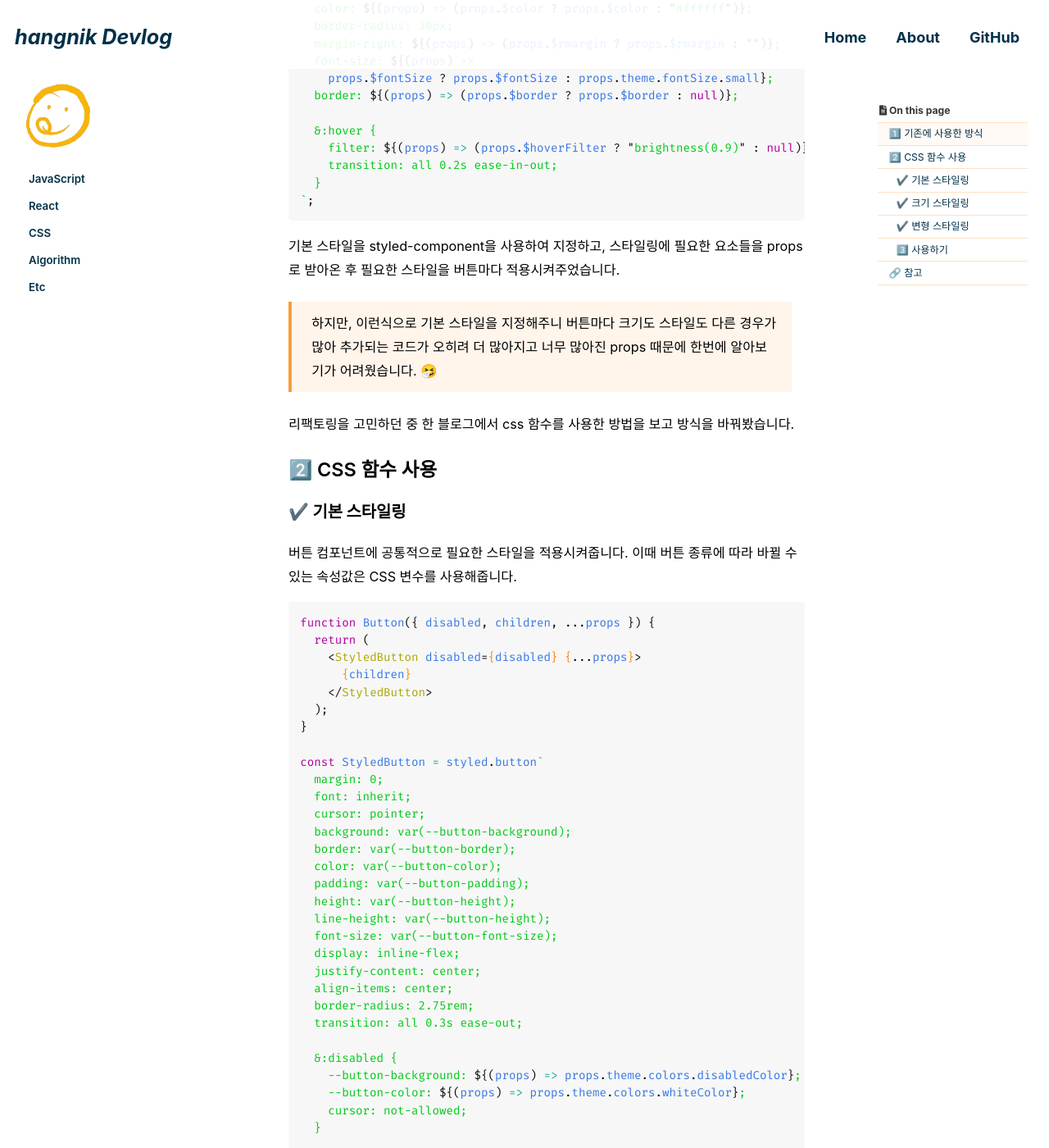
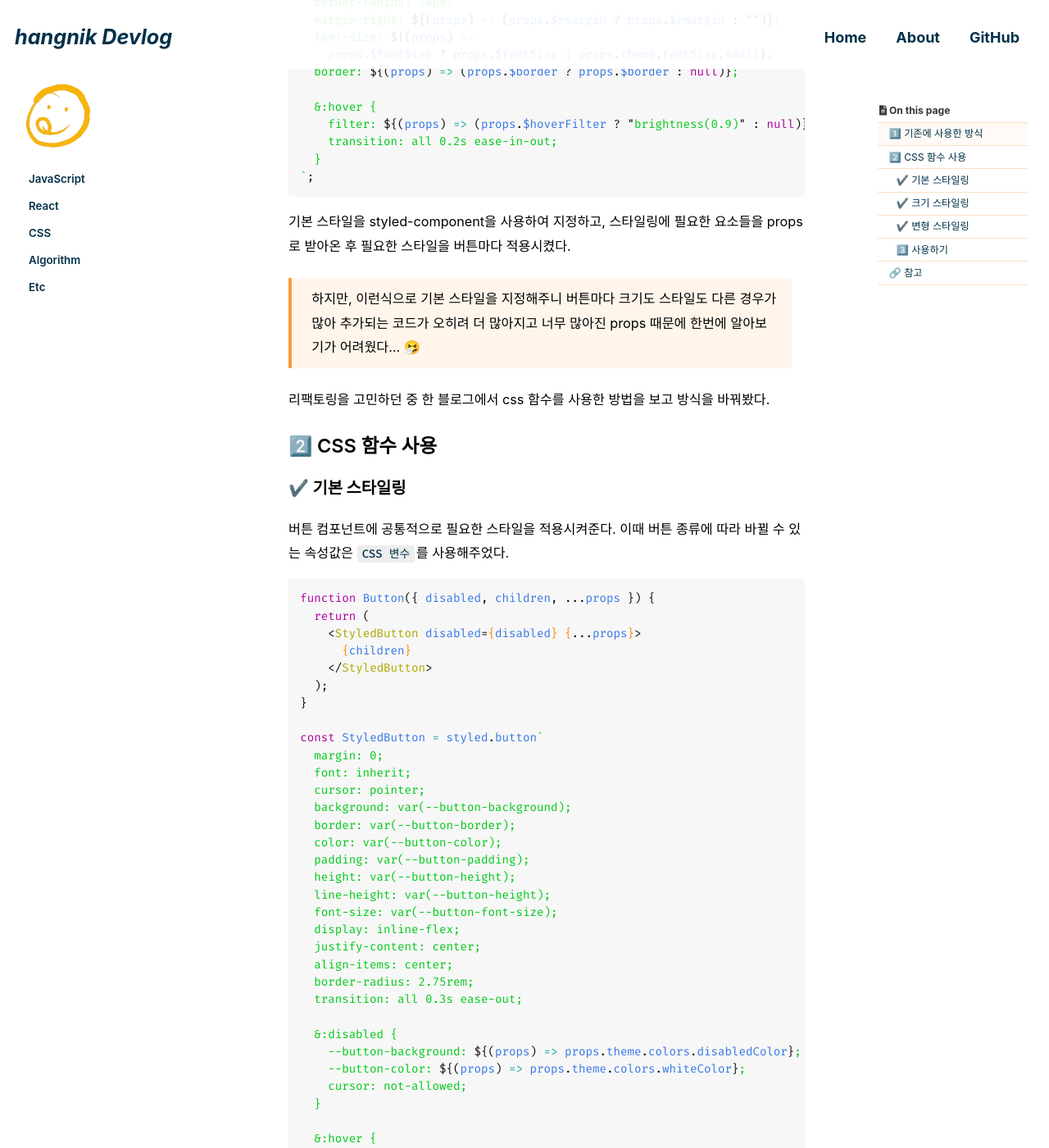
Before and after one commit to hangnik/hangnik.github.io, a Jekyll site: the page built from _posts/2023-11-24-react-button-component-reuse.md, in a window 1280 px wide and 1400 px high, scrolled down 1303 px. Shown: the whole window at 82% size. Built offline with Jekyll 4.4.1, drawn with Linux system fonts in a browser that asks for light colours; cached includes are drawn as plain includes; some web fonts are replaced; comment, search, counter and statistics services are not loaded; some of the changed text lies outside the part shown.

Commit message:
📝 Update: 글 수정

````diff
--- a/_posts/2023-11-24-react-button-component-reuse.md
+++ b/_posts/2023-11-24-react-button-component-reuse.md
@@ -18,7 +18,7 @@ last_modified_at: 2023-12-04
 
 ## 1️⃣ **기존에 사용한 방식**
 
-기존에 프로젝트에서 버튼 컴포넌트를 구성할 때는 props를 사용하여 컴포넌트를 생성했습니다.
+기존에 프로젝트에서 버튼 컴포넌트를 구성할 때는 props를 사용하여 컴포넌트를 생성했다.
 
 ```jsx
 // ButtonContainer.jsx
@@ -79,17 +79,17 @@ export const Button = styled.button`
 `;
 ```
 
-기본 스타일을 styled-component을 사용하여 지정하고, 스타일링에 필요한 요소들을 props로 받아온 후 필요한 스타일을 버튼마다 적용시켜주었습니다.
+기본 스타일을 styled-component을 사용하여 지정하고, 스타일링에 필요한 요소들을 props로 받아온 후 필요한 스타일을 버튼마다 적용시켰다.
 
-> 하지만, 이런식으로 기본 스타일을 지정해주니 버튼마다 크기도 스타일도 다른 경우가 많아 추가되는 코드가 오히려 더 많아지고 너무 많아진 props 때문에 한번에 알아보기가 어려웠습니다. 🤧
+> 하지만, 이런식으로 기본 스타일을 지정해주니 버튼마다 크기도 스타일도 다른 경우가 많아 추가되는 코드가 오히려 더 많아지고 너무 많아진 props 때문에 한번에 알아보기가 어려웠다... 🤧
 
-리팩토링을 고민하던 중 한 블로그에서 css 함수를 사용한 방법을 보고 방식을 바꿔봤습니다.
+리팩토링을 고민하던 중 한 블로그에서 css 함수를 사용한 방법을 보고 방식을 바꿔봤다.
 
 ## 2️⃣ **CSS 함수 사용**
 
 ### ✔️ 기본 스타일링
 
-버튼 컴포넌트에 공통적으로 필요한 스타일을 적용시켜줍니다. 이때 버튼 종류에 따라 바뀔 수 있는 속성값은 CSS 변수를 사용해줍니다.
+버튼 컴포넌트에 공통적으로 필요한 스타일을 적용시켜준다. 이때 버튼 종류에 따라 바뀔 수 있는 속성값은 `CSS 변수`를 사용해주었다.
 
 ```jsx
 function Button({ disabled, children, ...props }) {
@@ -131,7 +131,7 @@ const StyledButton = styled.button`
 
 ### ✔️ 크기 스타일링
 
-크기에 따른 버튼 컴포넌트를 생성하기 위해 `size` 라는 prop을 추가해줍니다. 이때 styled-components의 css 함수를 사용하여 `SIZES`라는 자바스크립트 객체에 저장해주었습니다.
+크기에 따른 버튼 컴포넌트를 생성하기 위해 `size` 라는 prop을 추가해준다. 이때 styled-components의 css 함수를 사용하여 `SIZES`라는 자바스크립트 객체에 저장해줬다.
 
 ```jsx
 import styled, { css } from "styled-components";
@@ -157,7 +157,7 @@ const SIZES = {
 
 ### ✔️ 변형 스타일링
 
-성공, 오류, 경고 등 여러 상황에 따라 활용하거나 버튼 UI가 여러 타입일 때 사용할 수 있는 버튼 컴포넌트입니다. `variant`라는 prop을 추가해준 뒤 css 함수를 사용하여 `VARIANTS`라는 자바스크립트 객체에 저장해줍니다.
+성공, 오류, 경고 등 여러 상황에 따라 활용하거나 버튼 UI가 여러 타입일 때 사용할 수 있는 버튼 컴포넌트다. `variant`라는 prop을 추가해준 뒤 css 함수를 사용하여 `VARIANTS`라는 자바스크립트 객체에 저장해준다.
 
 ```jsx
 import styled, { css } from "styled-components";
@@ -176,7 +176,7 @@ const VARIANTS = {
 };
 ```
 
-size, variant prop을 받아서 저장해둔 객체에 따라 해당하는 스타일을 적용하기 위해 기본 `StyledButton` 컴포넌트에 아래처럼 추가해줍니다.
+size, variant prop을 받아서 저장해둔 객체에 따라 해당하는 스타일을 적용하기 위해 기본 `StyledButton` 컴포넌트에 아래처럼 추가해준다.
 
 ```jsx
 function Button({ disabled, size, variant, children, ...props }) {
@@ -201,9 +201,9 @@ const StyledButton = styled.button`
 </Button>
 ```
 
-이렇게 사이즈, 상황 별로 변수를 지정해주니 props만 보고 어떤 버튼인지 한눈에 파악할 수 있고, 중복되는 코드 또한 줄일 수 있었습니다. 👍
+이렇게 사이즈, 상황 별로 변수를 지정해주니 props만 보고 어떤 버튼인지 한눈에 파악할 수 있고, 중복되는 코드 또한 줄일 수 있었다. 👍
 
-위의 분류 말고도 필요한 상황에 따라 변수를 추가하여 버튼 컴포넌트를 분류해주면 좋을 것 같습니다.
+위의 분류 말고도 필요한 상황에 따라 변수를 추가하여 버튼 컴포넌트를 분류해주면 좋을 것 같다.
 
 ## 🔗 참고
 
````
Also changed, not shown: _posts/2023-07-30-etc-semantic-markup.md (+7 -7 lines), _posts/2023-12-06-algorithm-프로그래머스-구명보트.md (+3 -3 lines), _posts/2023-12-07-algorithm-프로그래머스-큰수만들기.md (+1 -1 lines), _posts/2023-12-18-algorithm-프로그래머스-크레인인형뽑기.md (+3 -2 lines).
